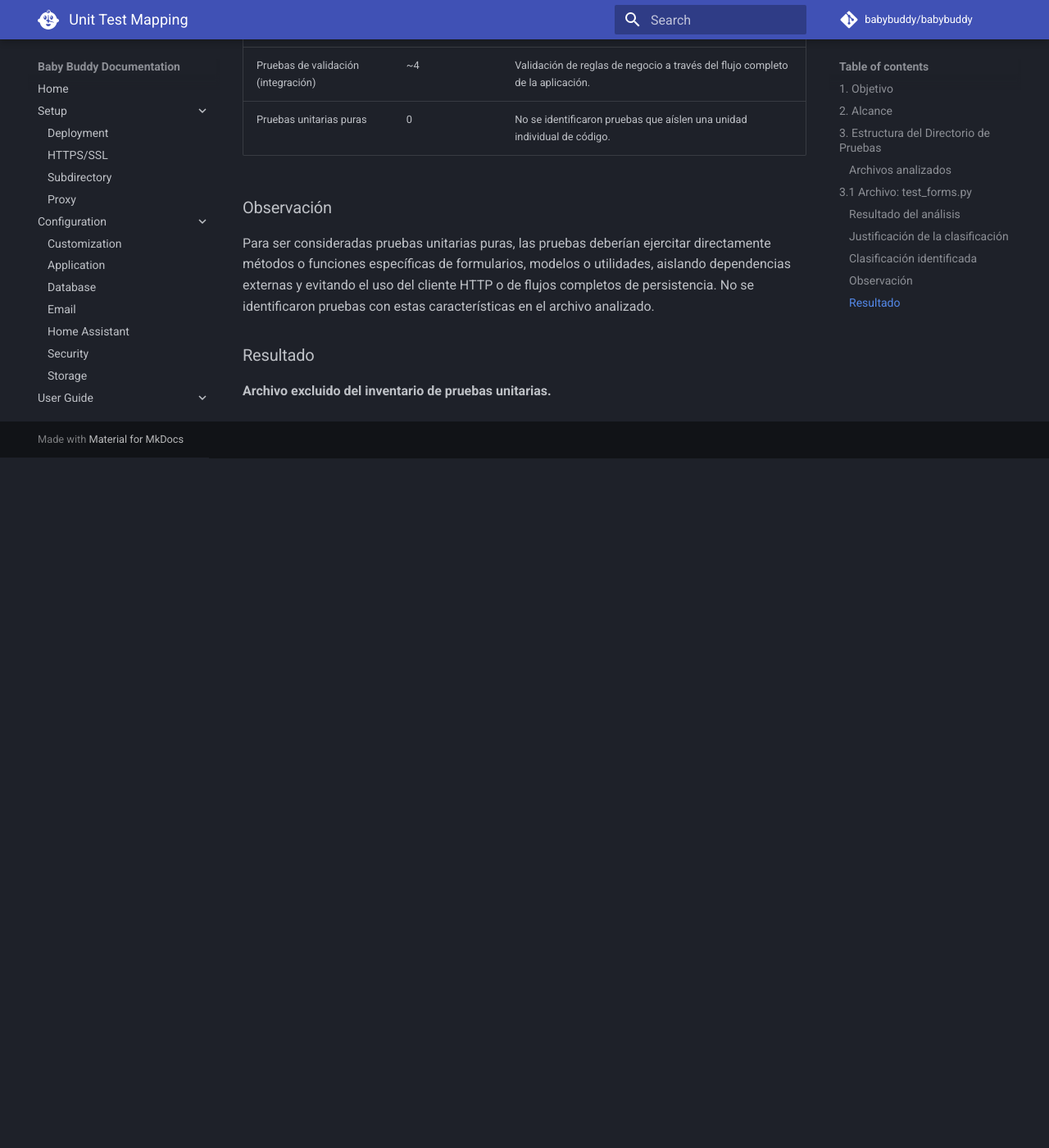
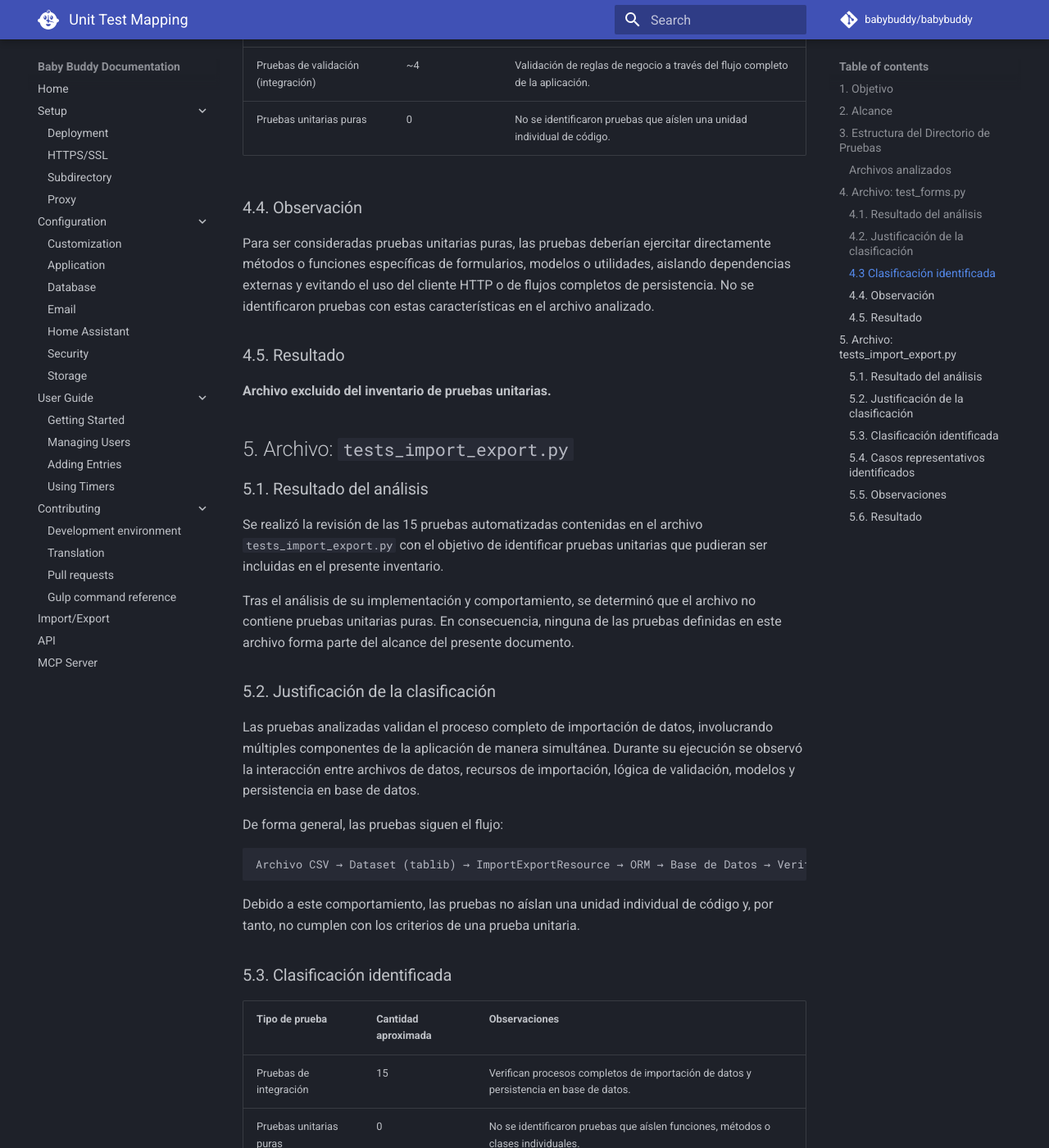
Before and after one commit to acahuib/PS_PRUEBAS, an MkDocs documentation site: the page built from docs/test-mapping/UNIT-TEST-MAPPING.md, in a window 1280 px wide and 1400 px high, scrolled down 2263 px. Shown: the whole window at 82% size. Built offline with MkDocs 1.6.1 and Material for MkDocs 9.7.7, drawn with Linux system fonts in a browser that asks for light colours; comment, search, counter and statistics services are not loaded; before the commit the page ends 2821 px from its top, so only the background shows below that; some of the changed text lies outside the part shown.

Commit message:
docs: Added tests_import_export.py

````diff
--- a/docs/test-mapping/UNIT-TEST-MAPPING.md
+++ b/docs/test-mapping/UNIT-TEST-MAPPING.md
@@ -38,15 +38,15 @@ tests/
 La subcarpeta `import/` fue identificada como parte de la estructura del directorio de pruebas, pero no forma parte del presente análisis debido a que el alcance se limita a los archivos principales de prueba ubicados en la raíz del directorio `tests`.
 
 
-## 3.1 Archivo: `test_forms.py`
+## 4. Archivo: `test_forms.py`
 
-### Resultado del análisis
+### 4.1. Resultado del análisis
 
 Se realizó la revisión de las 46 pruebas automatizadas contenidas en el archivo `test_forms.py` con el objetivo de identificar pruebas unitarias que pudieran ser incluidas en el presente inventario.
 
 Tras el análisis de su implementación y comportamiento, se determinó que el archivo no contiene pruebas unitarias puras. En consecuencia, ninguna de las pruebas definidas en este archivo forma parte del alcance del presente documento.
 
-### Justificación de la clasificación
+### 4.2. Justificación de la clasificación
 
 Las pruebas analizadas ejercen simultáneamente múltiples componentes de la aplicación, por lo que no aíslan una única unidad de código. Entre las características observadas se encuentran:
 
@@ -57,7 +57,7 @@ Las pruebas analizadas ejercen simultáneamente múltiples componentes de la apl
 
 Debido a estas características, las pruebas se clasifican principalmente como pruebas de integración y pruebas funcionales, en lugar de pruebas unitarias.
 
-### Clasificación identificada
+### 4.3 Clasificación identificada
 
 | Tipo de prueba                      | Cantidad aproximada | Observaciones                                                                          |
 | ----------------------------------- | ------------------- | -------------------------------------------------------------------------------------- |
@@ -66,10 +66,63 @@ Debido a estas características, las pruebas se clasifican principalmente como p
 | Pruebas de validación (integración) | ~4                  | Validación de reglas de negocio a través del flujo completo de la aplicación.          |
 | Pruebas unitarias puras             | 0                   | No se identificaron pruebas que aíslen una unidad individual de código.                |
 
-### Observación
+### 4.4. Observación
 
 Para ser consideradas pruebas unitarias puras, las pruebas deberían ejercitar directamente métodos o funciones específicas de formularios, modelos o utilidades, aislando dependencias externas y evitando el uso del cliente HTTP o de flujos completos de persistencia. No se identificaron pruebas con estas características en el archivo analizado.
 
-### Resultado
+### 4.5. Resultado
 
 **Archivo excluido del inventario de pruebas unitarias.**
+
+
+## 5. Archivo: `tests_import_export.py`
+
+### 5.1. Resultado del análisis
+
+Se realizó la revisión de las 15 pruebas automatizadas contenidas en el archivo `tests_import_export.py` con el objetivo de identificar pruebas unitarias que pudieran ser incluidas en el presente inventario.
+
+Tras el análisis de su implementación y comportamiento, se determinó que el archivo no contiene pruebas unitarias puras. En consecuencia, ninguna de las pruebas definidas en este archivo forma parte del alcance del presente documento.
+
+### 5.2. Justificación de la clasificación
+
+Las pruebas analizadas validan el proceso completo de importación de datos, involucrando múltiples componentes de la aplicación de manera simultánea. Durante su ejecución se observó la interacción entre archivos de datos, recursos de importación, lógica de validación, modelos y persistencia en base de datos.
+
+De forma general, las pruebas siguen el flujo:
+
+```text
+Archivo CSV → Dataset (tablib) → ImportExportResource → ORM → Base de Datos → Verificación de resultados
+```
+
+Debido a este comportamiento, las pruebas no aíslan una unidad individual de código y, por tanto, no cumplen con los criterios de una prueba unitaria.
+
+### 5.3. Clasificación identificada
+
+| Tipo de prueba          | Cantidad aproximada | Observaciones                                                                         |
+| ----------------------- | ------------------- | ------------------------------------------------------------------------------------- |
+| Pruebas de integración  | 15                  | Verifican procesos completos de importación de datos y persistencia en base de datos. |
+| Pruebas unitarias puras | 0                   | No se identificaron pruebas que aíslen funciones, métodos o clases individuales.      |
+
+### 5.4. Casos representativos identificados
+
+| Prueba               | Propósito principal                                                        |
+| -------------------- | -------------------------------------------------------------------------- |
+| `test_bmi`           | Verifica la importación de registros de índice de masa corporal.           |
+| `test_child`         | Verifica la importación de registros de hijos.                             |
+| `test_child_invalid` | Verifica el manejo de errores ante datos inválidos durante la importación. |
+| `test_diaperchange`  | Verifica la importación de cambios de pañal.                               |
+| `test_feeding`       | Verifica la importación de registros de alimentación.                      |
+| `test_sleep`         | Verifica la importación de registros de sueño.                             |
+| `test_temperature`   | Verifica la importación de registros de temperatura.                       |
+| `test_weight`        | Verifica la importación de registros de peso.                              |
+
+### 5.5. Observaciones
+
+Se identificó que la prueba `test_tagged` presenta una complejidad superior al resto del archivo, ya que además de verificar la importación de datos valida la integridad de relaciones *many-to-many* mediante la comprobación de asociaciones específicas entre entidades.
+
+Asimismo, la prueba `test_child_invalid` constituye el único caso orientado a validar escenarios de error y reglas de validación, mientras que las demás pruebas verifican principalmente escenarios exitosos de importación.
+
+El método auxiliar `import_data()` actúa como mecanismo de reutilización para la carga de datos y reducción de duplicación de código, pero no constituye una prueba independiente.
+
+### 5.6. Resultado
+
+**Archivo excluido del inventario de pruebas unitarias.**
````
